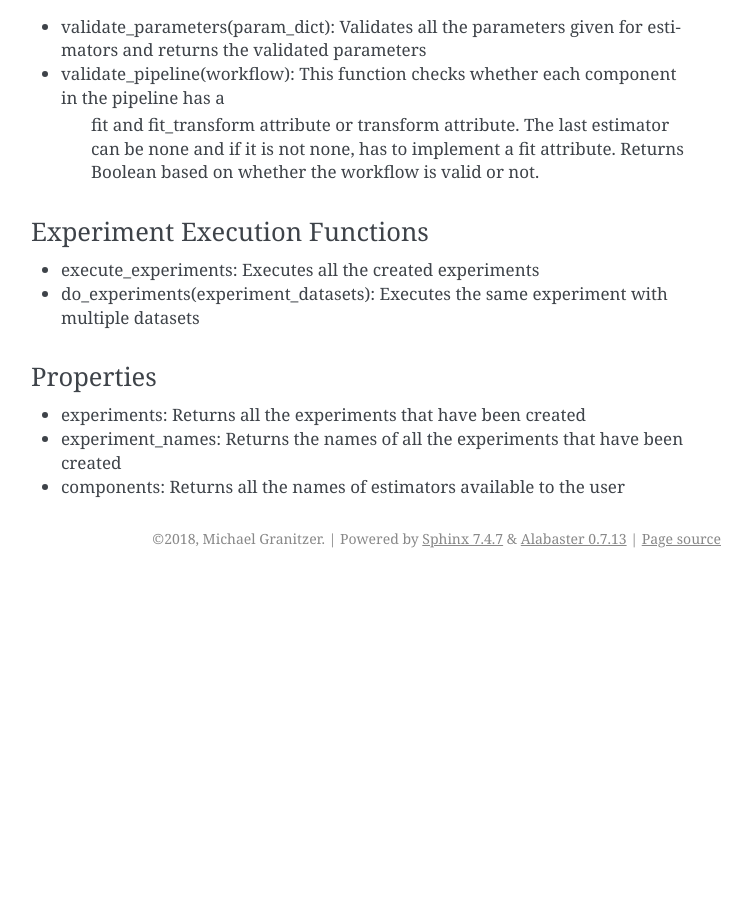
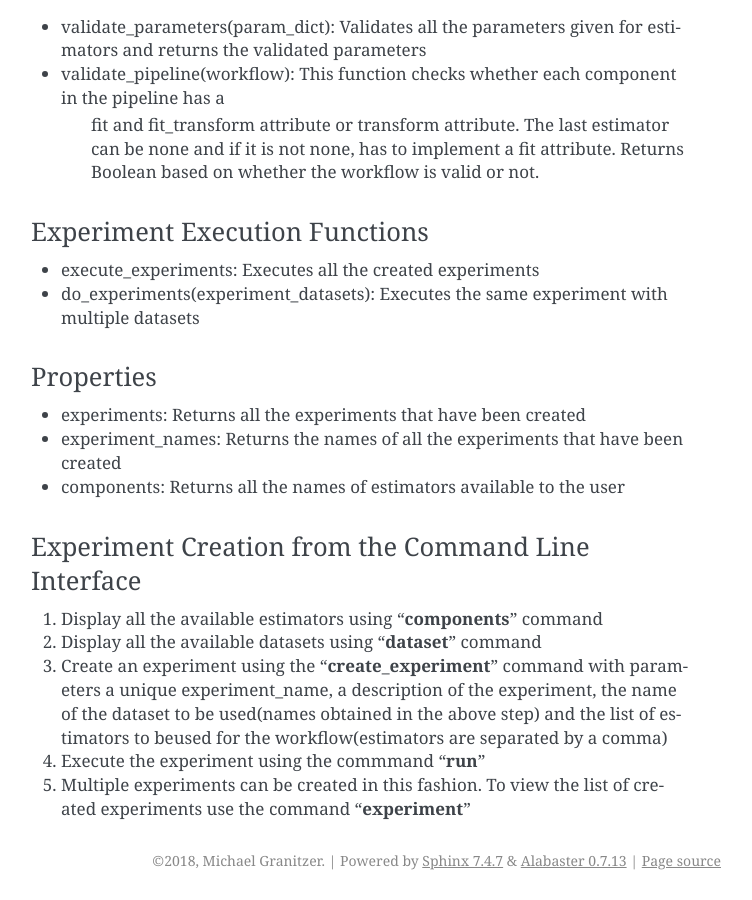
Before and after one commit to padas-lab-de/pypadre, a Sphinx documentation site: the page built from doc/source/experiment_creator.rst, in a window 1280 px wide and 900 px high, scrolled down 1188 px. Shown: the whole window, without its empty margins (389-1141 px from the left). Built offline with Sphinx 7.4.7, drawn with Linux system fonts in a browser that asks for light colours; before the commit the page ends 1766 px from its top, so only the background shows below that; some of the changed text lies outside the part shown.

Commit message:
Added steps based explanation on how to create an experiment from CLI for PyPaDRe

```diff
--- a/doc/source/experiment_creator.rst
+++ b/doc/source/experiment_creator.rst
@@ -55,3 +55,12 @@ Properties
 * experiments: Returns all the experiments that have been created
 * experiment_names: Returns the names of all the experiments that have been created
 * components: Returns all the names of estimators available to the user
+
+Experiment Creation from the Command Line Interface
+-------------------------
+
+#. Display all the available estimators using "**components**" command
+#. Display all the available datasets using "**dataset**" command
+#. Create an experiment using the "**create_experiment**" command with parameters a unique experiment_name, a description of the experiment, the name of the dataset to be used(names obtained in the above step) and the list of estimators to beused for the workflow(estimators are separated by a comma)
+#. Execute the experiment using the commmand "**run**"
+#. Multiple experiments can be created in this fashion. To view the list of created experiments use the command "**experiment**"
```
